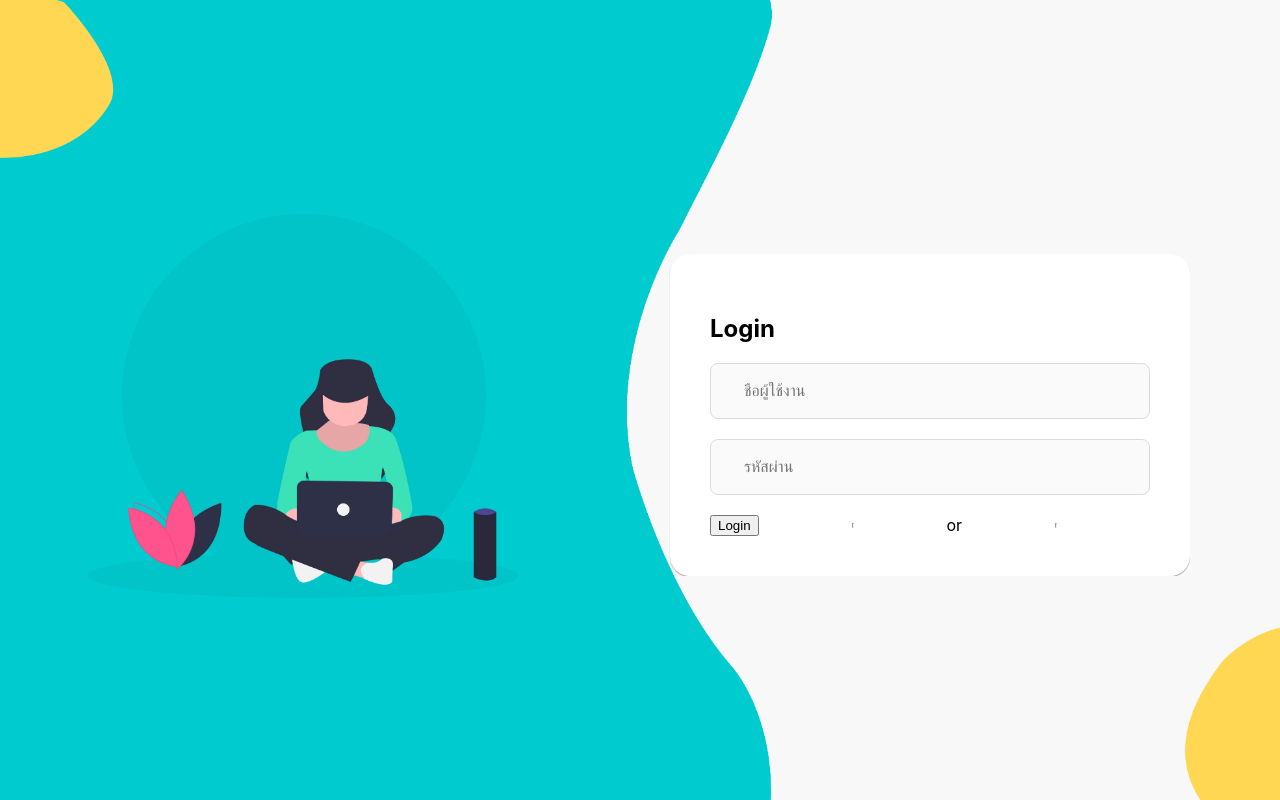
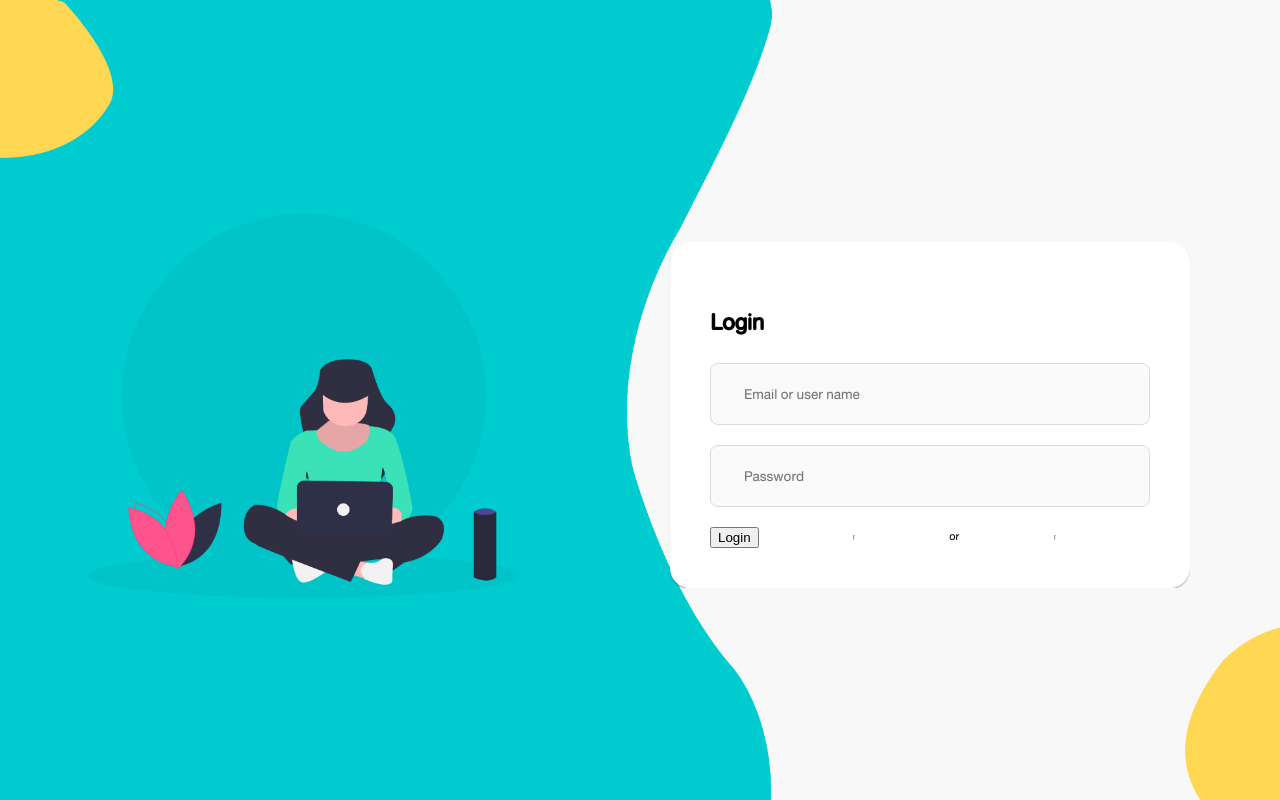
Before and after one commit to meencodes/react-sasukpattani, a React (Create React App) app: page / in a window 1280 px wide. Built offline with nearby package versions, Linux system fonts and the light colour scheme.

Commit message:
Login form and font face

```diff
--- a/src/components/Login.js
+++ b/src/components/Login.js
@@ -3,6 +3,7 @@ import { Redirect } from 'react-router-dom';
 import axios from 'axios';
 import bg from '../image/background01.jpg';
 import styled from 'styled-components';
+import GlobalStyle from '../theme/globalStyle';
 
 class App extends Component {
     constructor(props) {
@@ -80,7 +81,7 @@ class App extends Component {
 
         return (
             <div>
-
+                <GlobalStyle />
                 <Info1>
                     <Session1>
                         <InfoImg1>
@@ -91,9 +92,9 @@ class App extends Component {
                     <Containerlogin100>
                         <FormLogin100>
                             <Form100>
-                                <h2>Login</h2>
-                                <Input type="text" name="username" placeholder="ชื่อผู้ใช้งาน" value={this.state.username} onChange={this.onChange.bind(this)} />
-                                <Input type="password" name="password" placeholder="รหัสผ่าน" value={this.state.password} onChange={this.onChange.bind(this)} />
+                                <h1>Login</h1>
+                                <Input type="text" name="username" placeholder="Email or user name" value={this.state.username} onChange={this.onChange.bind(this)} />
+                                <Input type="password" name="password" placeholder="Password" value={this.state.password} onChange={this.onChange.bind(this)} />
 
                                 <button type="button" onClick={this.onSubmit.bind(this)}>Login</button>
                                 <hr />or<hr />
@@ -105,7 +106,6 @@ class App extends Component {
         )
     }
 }
-
 
 const Info1 = styled.div`
   width:100%;
@@ -160,6 +160,7 @@ const FormLogin100 = styled.div`
 
 `
 const Form100 = styled.div`
+  font-family: AmeenDev
   width: 40%;
   background: white;
   border-radius: 20px;
@@ -182,7 +183,7 @@ const Form100 = styled.div`
 @media (max-width: 576px) {
     padding-left: 15px;
     padding-right: 15px;
-    padding-top: 150px;
+    padding-top: 50px;
 }
 `
 
@@ -191,7 +192,6 @@ const Form100 = styled.div`
 const Input = styled.input`
   width: 100%;
   margin-bottom: 20px;
-  font-size: 16px;
   border: solid 1px #dbdbdb;
 
   padding: 18px 33px;
@@ -200,6 +200,8 @@ const Input = styled.input`
   cursor: text;
 
   background: #fafafa;
+  font-family: AmeenDev;
+  font-size: 20px;
 
   &:active,
   &:focus {
--- /dev/null
+++ b/src/theme/globalStyle.js
@@ -0,0 +1,10 @@
+import { createGlobalStyle } from 'styled-components';
+import Myfont from '../fonts/AmeenDev.ttf';
+
+const GlobalStyle = createGlobalStyle`
+  @font-face {
+      font-family: AmeenDev;
+      src: url(${Myfont});
+  }
+`
+export default GlobalStyle;
```
Lines whose indentation alone changed are shown as unchanged.
